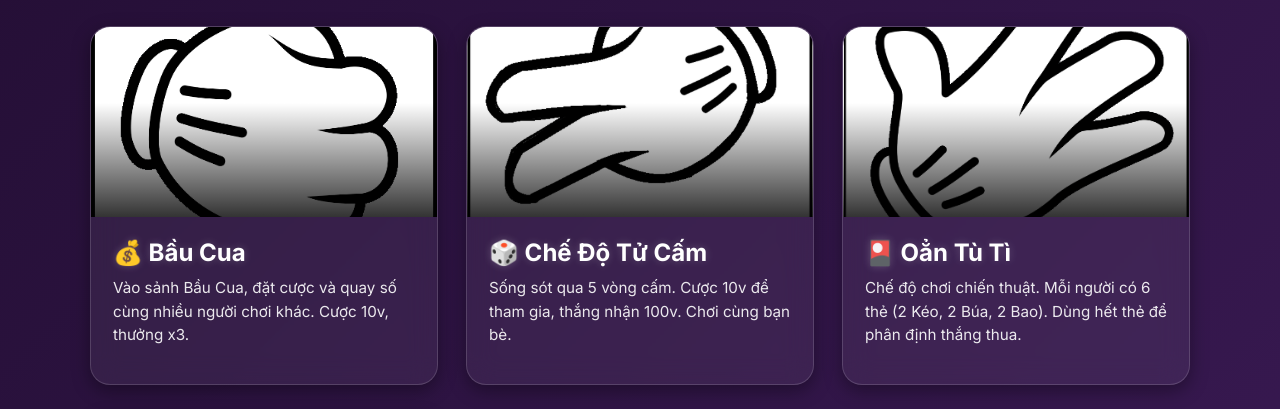
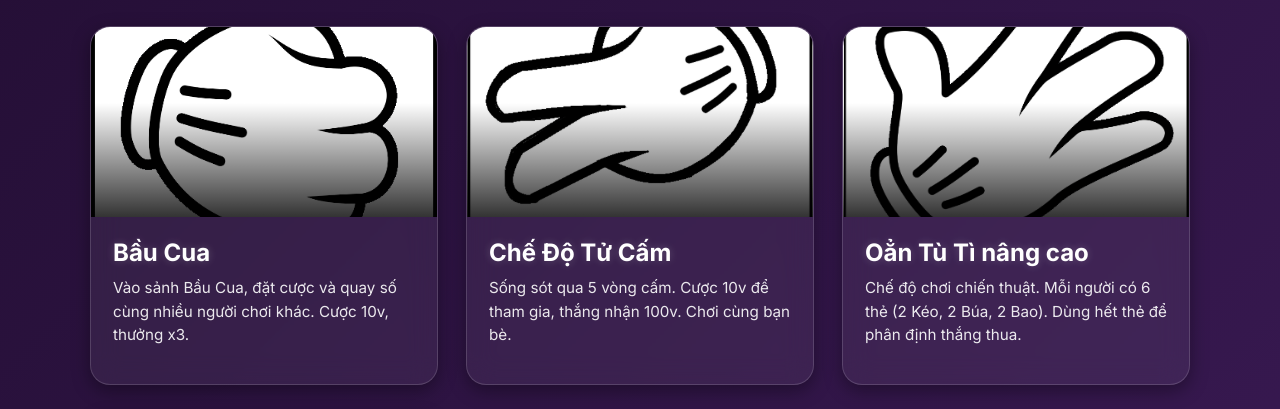
Before and after one commit to cuong-lang/keobuabao, a Flask app: page /lobby/ in a window 1280 px wide. Shown: the part 639-1048 px from the top of the page. Run offline with Flask 3, Linux system fonts and the light colour scheme; the visitor is signed in with stand-in values (Sample User, id 1); some libraries are stand-ins or nearby versions.

Commit message:
UI: Chinh sua bo cuc va giao dien cho trang Lobby.

```diff
--- a/app/templates/lobby.html
+++ b/app/templates/lobby.html
@@ -61,7 +61,7 @@
 <a href="{{ url_for('game_baucua.baucua_entry') }}" class="game-card">
     <div class="card-image baucua"></div>
     <div class="card-content">
-        <h3 class="card-title">💰 Bầu Cua </h3>
+        <h3 class="card-title"> Bầu Cua </h3>
         <p class="card-description">Vào sảnh Bầu Cua, đặt cược và quay số cùng nhiều người chơi khác. Cược 10v, thưởng x3.</p>
     </div>
 </a>
@@ -69,7 +69,7 @@
 <a href="{{ url_for('game_forbidden.forbidden_entry') }}" class="game-card">
     <div class="card-image forbidden"></div>
     <div class="card-content">
-        <h3 class="card-title">🎲 Chế Độ Tử Cấm</h3>
+        <h3 class="card-title"> Chế Độ Tử Cấm</h3>
         <p class="card-description">Sống sót qua 5 vòng cấm. Cược 10v để tham gia, thắng nhận 100v. Chơi cùng bạn bè.</p>
     </div>
 </a>
@@ -77,7 +77,7 @@
 <a href="{{ url_for('game_card.index_card_game') }}" class="game-card">
     <div class="card-image cardgame"></div>
     <div class="card-content">
-        <h3 class="card-title">🎴 Oẳn Tù Tì </h3>
+        <h3 class="card-title"> Oẳn Tù Tì nâng cao </h3>
         <p class="card-description">Chế độ chơi chiến thuật. Mỗi người có 6 thẻ (2 Kéo, 2 Búa, 2 Bao). Dùng hết thẻ để phân định thắng thua.</p>
     </div>
 </a>
```
